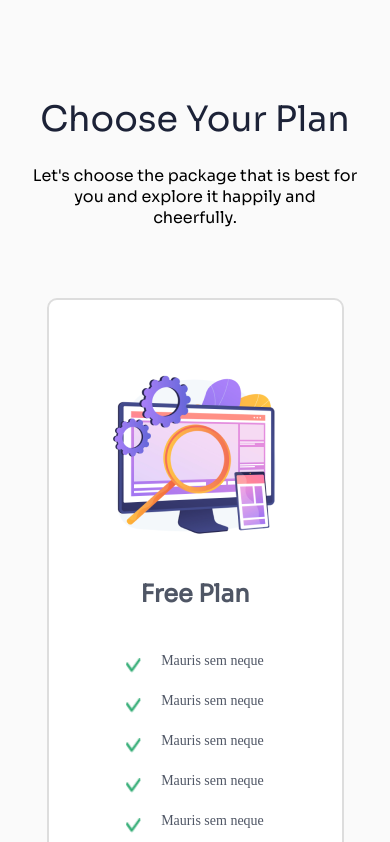
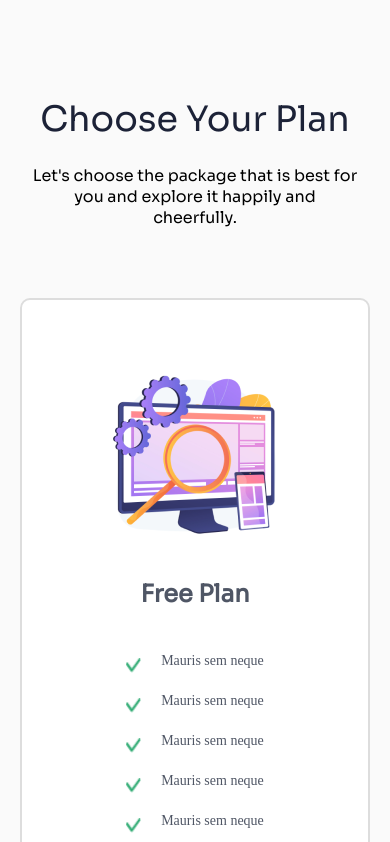
Before and after one commit to preyeopudu/paddle-landing-page, a React (Create React App) app: page /Homepage in a window 390 px wide. Shown: the part 2288-3130 px from the top of the page. Built offline with nearby package versions, Linux system fonts and the light colour scheme.

Commit message:
Update Pricing.css

```diff
--- a/src/styles/Pricing.css
+++ b/src/styles/Pricing.css
@@ -98,7 +98,7 @@ color: #4F5665;
     margin: 24px 0;
   }
 
-  @media screen and (max-width: 960px) {
+  @media screen and (max-width: 1100px) {
     .pricing__container {
       display: flex;
       flex-direction: column;
@@ -108,7 +108,7 @@ color: #4F5665;
     }
 
     .pricing__container-card {
-      width: 90%;
+      width: 350px;
       margin: 20px 0;
     }
 
```
